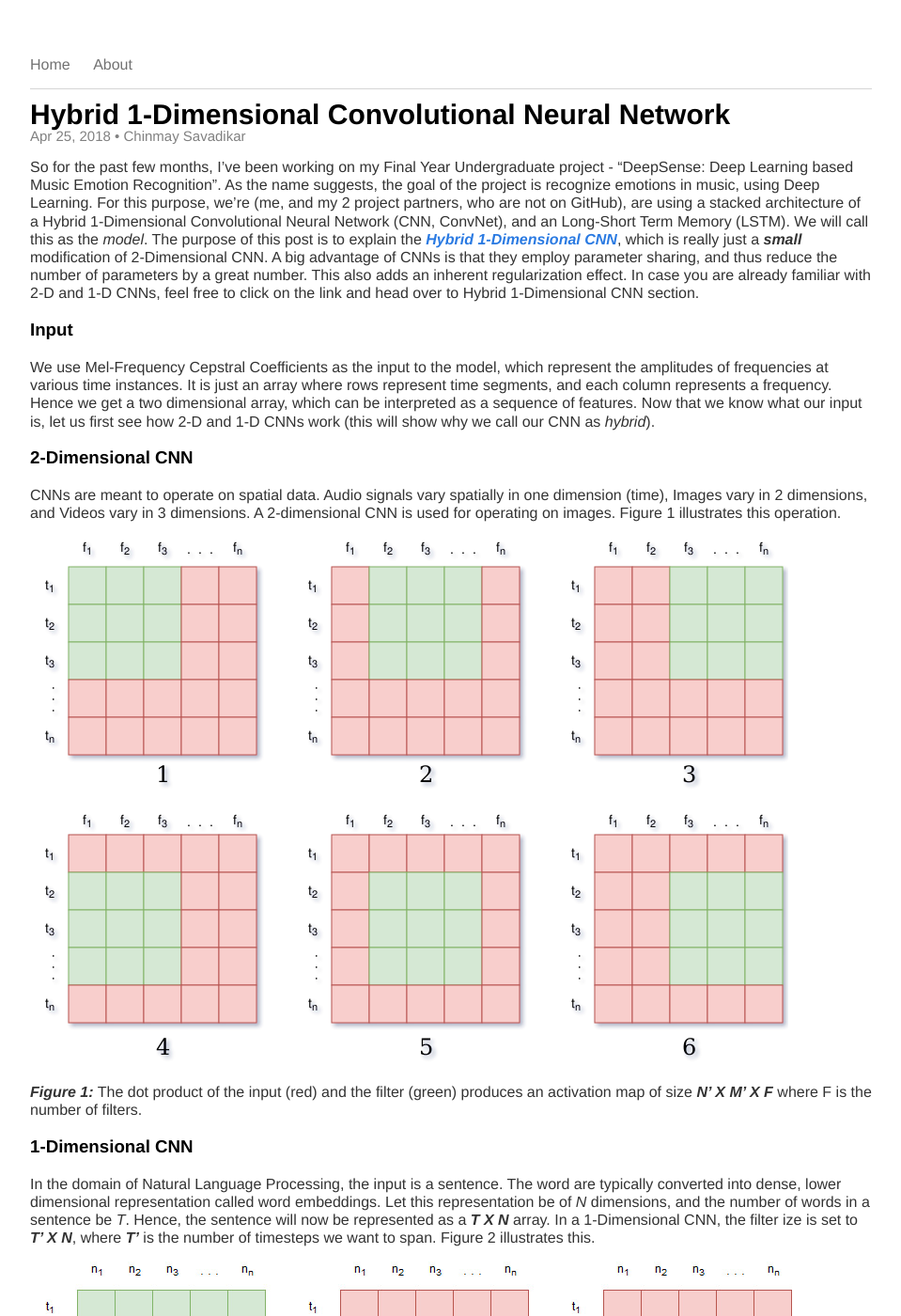
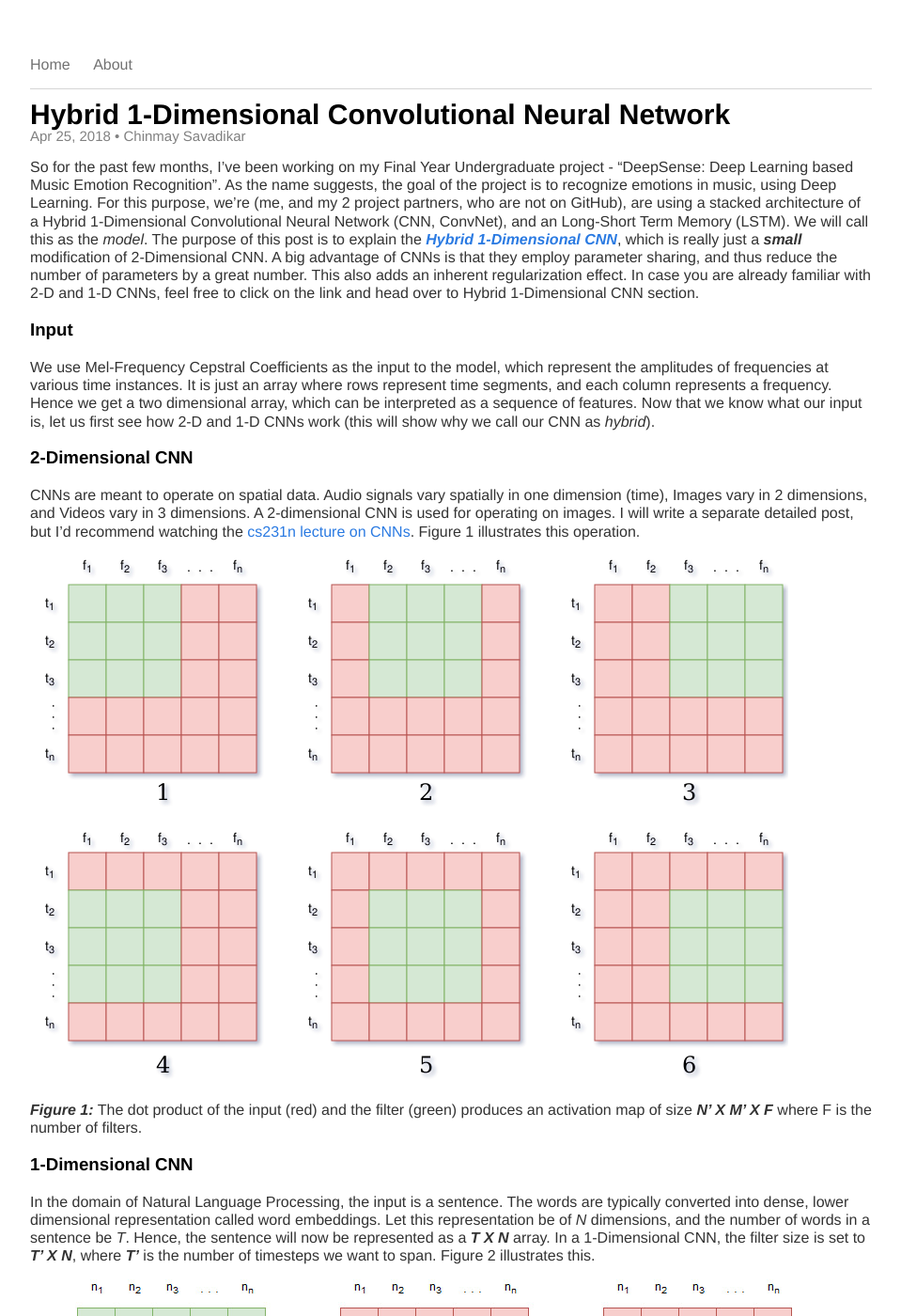
Before and after one commit to savadikarc/savadikarc.github.io, a Jekyll site: the page built from _posts/2018-05-25-hybrid-1-d-cnn.md, in a window 1280 px wide and 1400 px high. Shown: the whole window at 94% size, without its empty margins (160-1119 px from the left). Built offline with Jekyll 4.4.1, drawn with Linux system fonts in a browser that asks for light colours.

Commit message:
Update 2018-05-25-hybrid-1-d-cnn.md

```diff
--- a/_posts/2018-05-25-hybrid-1-d-cnn.md
+++ b/_posts/2018-05-25-hybrid-1-d-cnn.md
@@ -6,7 +6,7 @@ author: "Chinmay Savadikar"
 ---
 
 So for the past few months, I've been working on my Final Year Undergraduate project - "DeepSense: Deep Learning based Music Emotion Recognition".
-As the name suggests, the goal of the project is recognize emotions in music, using Deep Learning. For this purpose, we're (me, and my 2 project partners, who are not on GitHub),
+As the name suggests, the goal of the project is to recognize emotions in music, using Deep Learning. For this purpose, we're (me, and my 2 project partners, who are not on GitHub),
 are using a stacked architecture of a Hybrid 1-Dimensional Convolutional Neural Network (CNN, ConvNet), and an Long-Short Term Memory (LSTM). We will call this as the *model*.
 The purpose of this post is to explain the [***Hybrid 1-Dimensional CNN***](#hybrid-1-dimensional-cnn), which is really just a ***small*** modification of 2-Dimensional CNN. A big advantage of
 CNNs is that they employ parameter sharing, and thus reduce the number of parameters by a great number. This also adds an inherent regularization effect. In case you are already familiar with 2-D and 1-D CNNs, feel free to click on the link and head over to Hybrid 1-Dimensional CNN section.
@@ -17,17 +17,16 @@ rows represent time segments, and each column represents a frequency. Hence we g
 Now that we know what our input is, let us first see how 2-D and 1-D CNNs work (this will show why we call our CNN as *hybrid*).
 
 ### 2-Dimensional CNN
-CNNs are meant to operate on spatial data. Audio signals vary spatially in one dimension (time), Images vary in 2 dimensions, and Videos vary in 3 dimensions. A 2-dimensional
-CNN is used for operating on images. Figure 1 illustrates this operation.
+CNNs are meant to operate on spatial data. Audio signals vary spatially in one dimension (time), Images vary in 2 dimensions, and Videos vary in 3 dimensions. A 2-dimensional CNN is used for operating on images. I will write a separate detailed post, but I'd recommend watching the [cs231n](http://cs231n.stanford.edu/) [lecture on CNNs](https://youtu.be/bNb2fEVKeEo?list=PL3FW7Lu3i5JvHM8ljYj-zLfQRF3EO8sYv). Figure 1 illustrates this operation.
 
 ![2-D CNN](/assets/hybrid/2D_cnn1.png)
 
 ***Figure 1:*** The dot product of the input (red) and the filter (green) produces an activation map of size ***N' X M' X F*** where F is the number of filters.
 
 ### 1-Dimensional CNN
-In the domain of Natural Language Processing, the input is a sentence. The word are typically converted into dense, lower dimensional representation called word embeddings.
+In the domain of Natural Language Processing, the input is a sentence. The words are typically converted into dense, lower dimensional representation called word embeddings.
 Let this representation be of *N* dimensions, and the number of words in a sentence be *T*. Hence, the sentence will now be represented as a ***T X N*** array. In a 1-Dimensional
-CNN, the filter ize is set to ***T' X N***, where ***T'*** is the number of timesteps we want to span. Figure 2 illustrates this.
+CNN, the filter size is set to ***T' X N***, where ***T'*** is the number of timesteps we want to span. Figure 2 illustrates this.
 
 ![1-D CNN](/assets/hybrid/1d_cnn.jpg)
 
```
